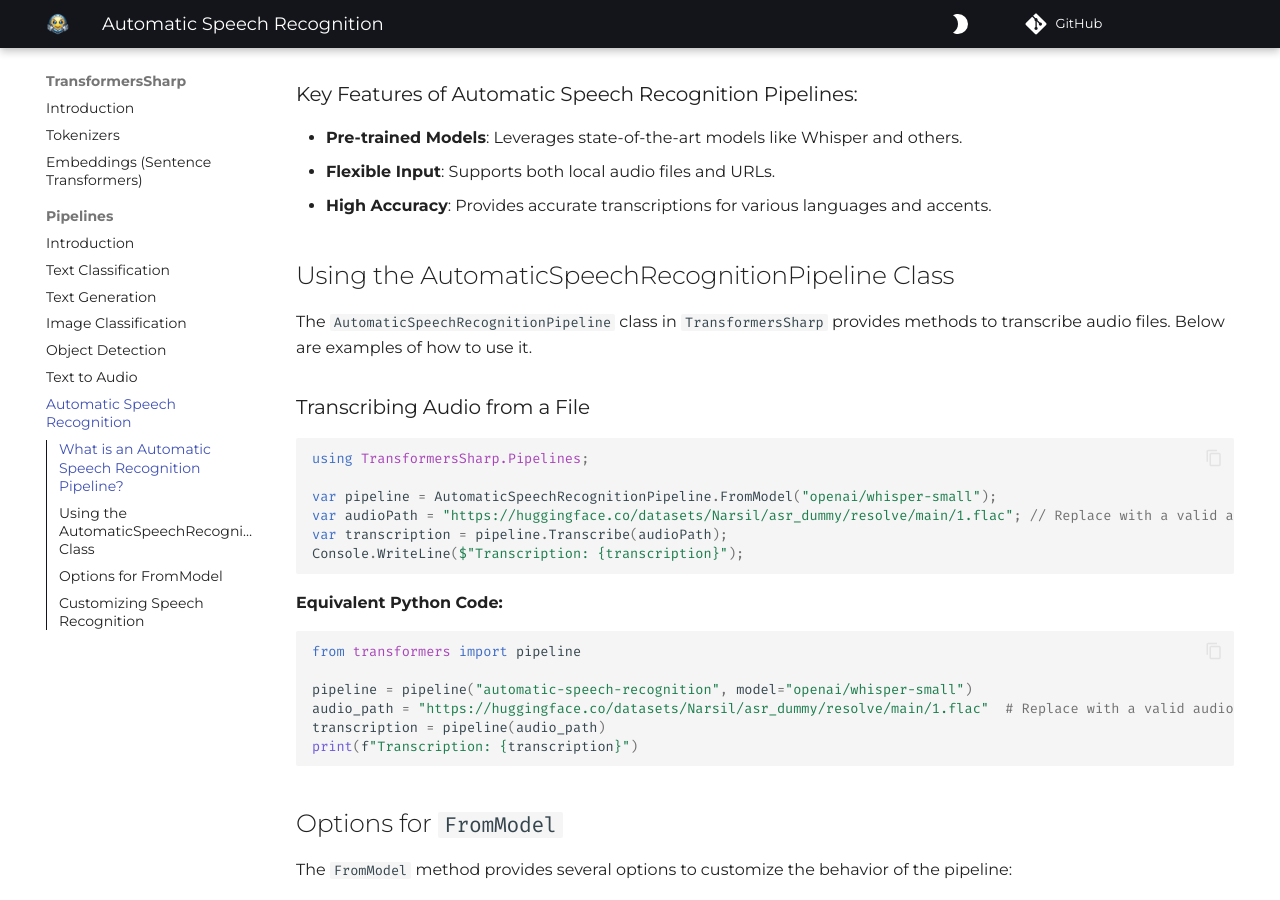
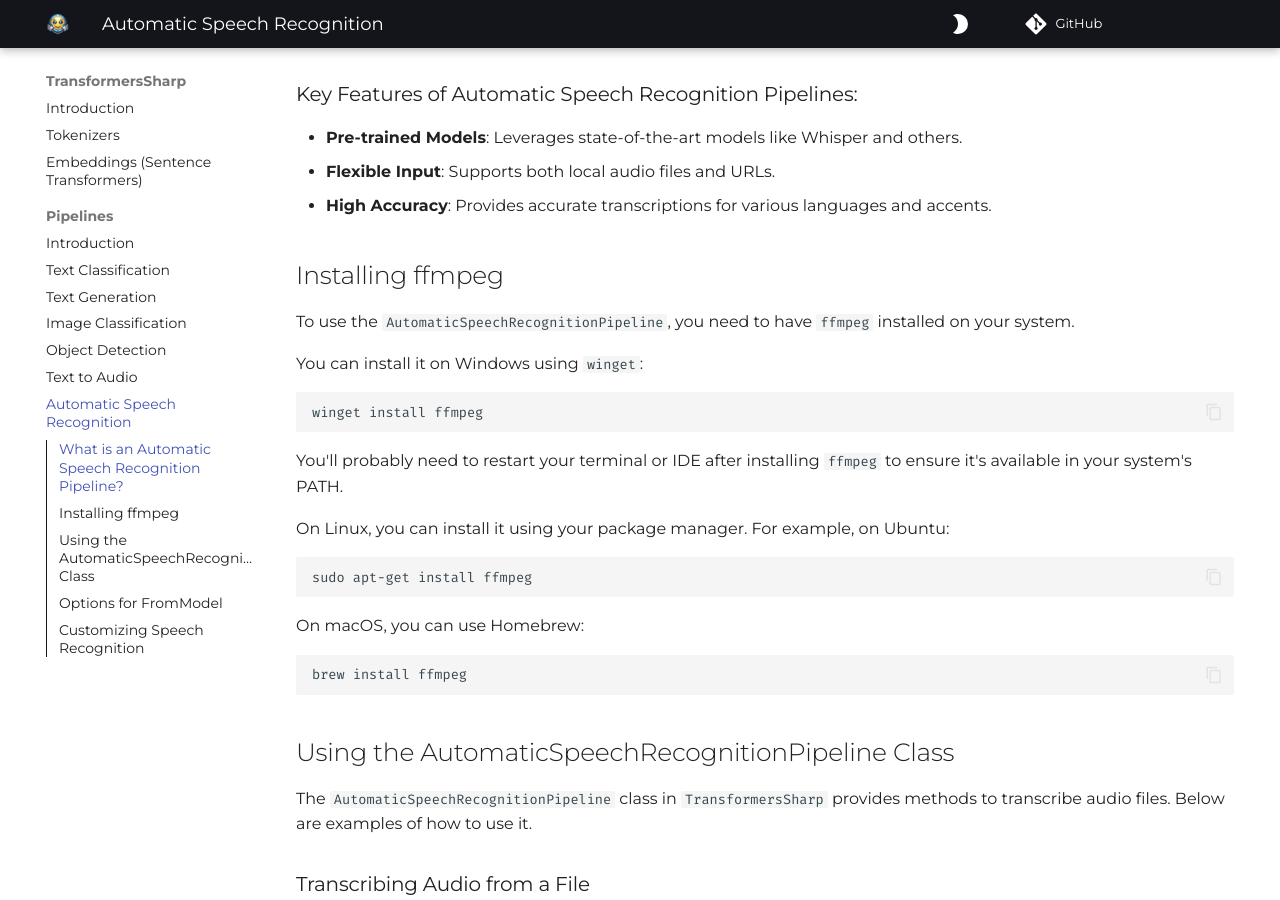
Before and after one commit to tonybaloney/TransformersSharp, an MkDocs documentation site: the page built from docs/pipelines/auto_speech_recognition.md, in a window 1280 px wide and 900 px high, scrolled down 460 px. Built offline with MkDocs 1.6.1 and Material for MkDocs 9.7.7, drawn with Linux system fonts in a browser that asks for light colours; comment, search, counter and statistics services are not loaded.

Commit message:
Add notes on ffmpeg

````diff
--- a/docs/pipelines/auto_speech_recognition.md
+++ b/docs/pipelines/auto_speech_recognition.md
@@ -15,6 +15,30 @@ An automatic speech recognition (ASR) pipeline is designed to convert spoken lan
 - **Pre-trained Models**: Leverages state-of-the-art models like Whisper and others.
 - **Flexible Input**: Supports both local audio files and URLs.
 - **High Accuracy**: Provides accurate transcriptions for various languages and accents.
+
+## Installing ffmpeg
+
+To use the `AutomaticSpeechRecognitionPipeline`, you need to have `ffmpeg` installed on your system.
+
+You can install it on Windows using `winget`:
+
+```bash
+winget install ffmpeg
+```
+
+You'll probably need to restart your terminal or IDE after installing `ffmpeg` to ensure it's available in your system's PATH.
+
+On Linux, you can install it using your package manager. For example, on Ubuntu:
+
+```bash
+sudo apt-get install ffmpeg
+```
+
+On macOS, you can use Homebrew:
+
+```bash
+brew install ffmpeg
+```
 
 ## Using the AutomaticSpeechRecognitionPipeline Class
 
````
